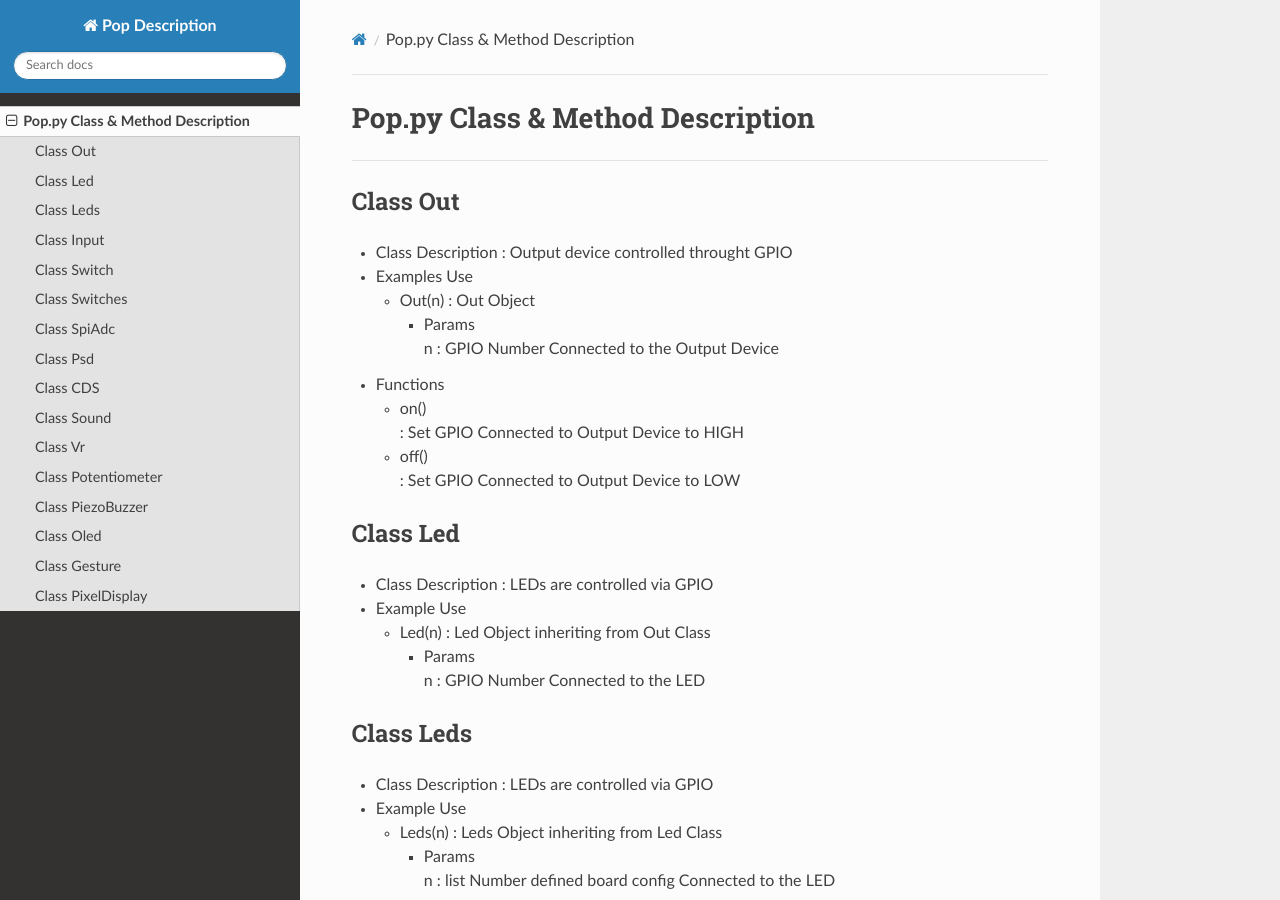
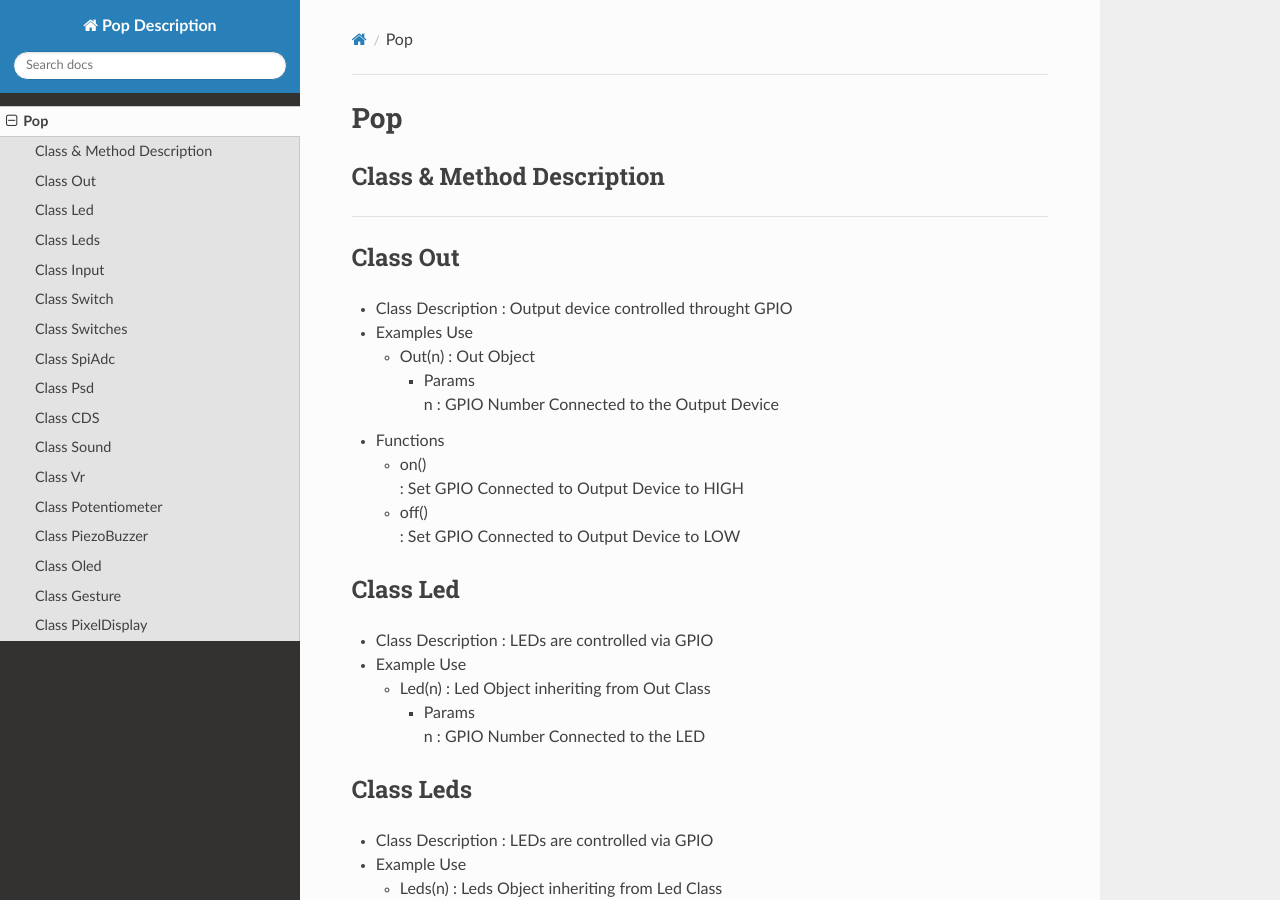
Before and after one commit to hbe-dev/pop_docs, an MkDocs documentation site: the page built from docs/index.md, in a window 1280 px wide and 900 px high. Built offline with MkDocs 1.6.1, drawn with Linux system fonts in a browser that asks for light colours; nearby versions of some CDN libraries.

Commit message:
Update index.md

```diff
--- a/docs/index.md
+++ b/docs/index.md
@@ -1,4 +1,5 @@
-# Pop.py Class & Method Description
+# Pop
+## Class & Method Description
 <hr/>
 ## Class Out
 * Class Description : Output device controlled throught GPIO
```
